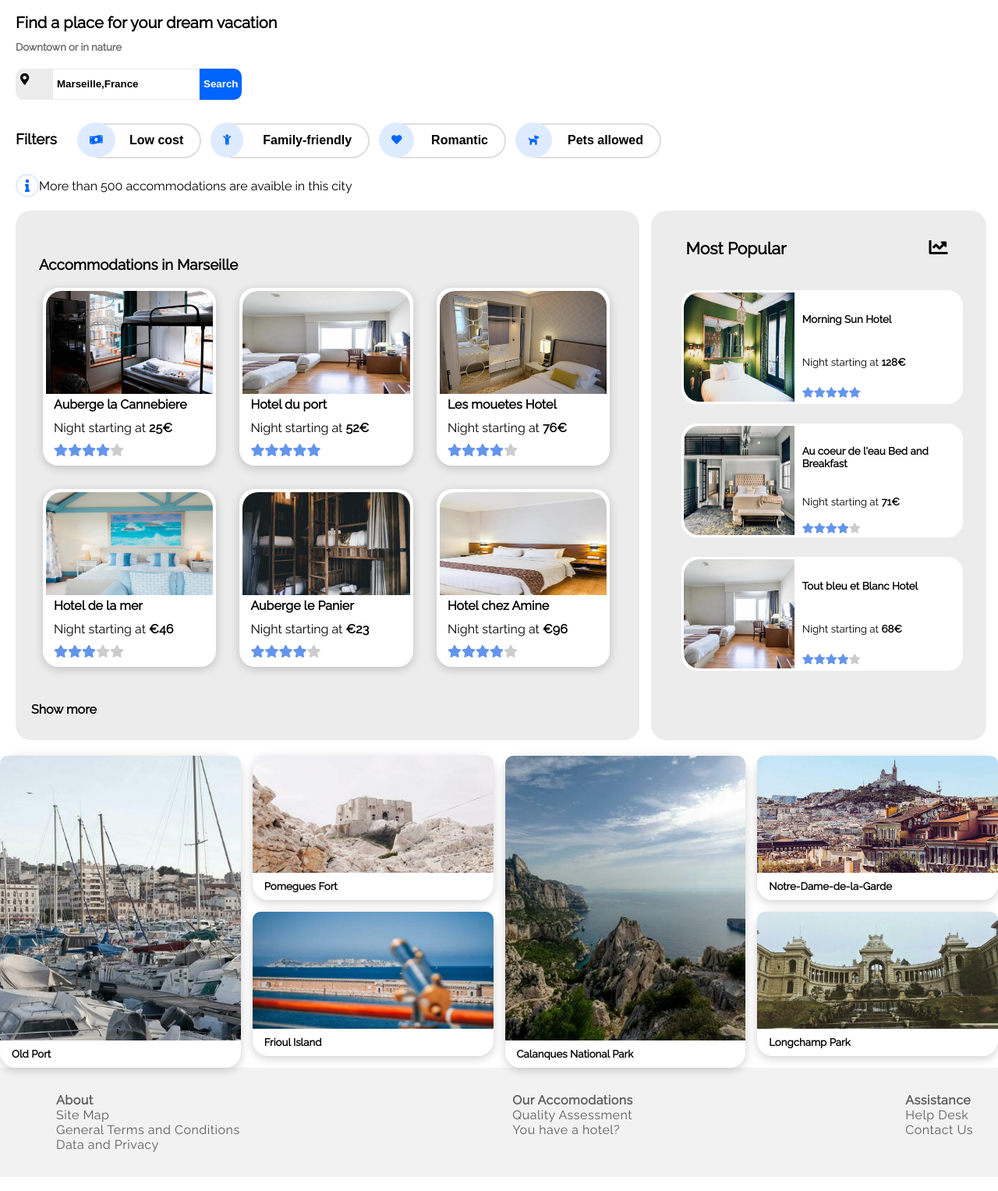
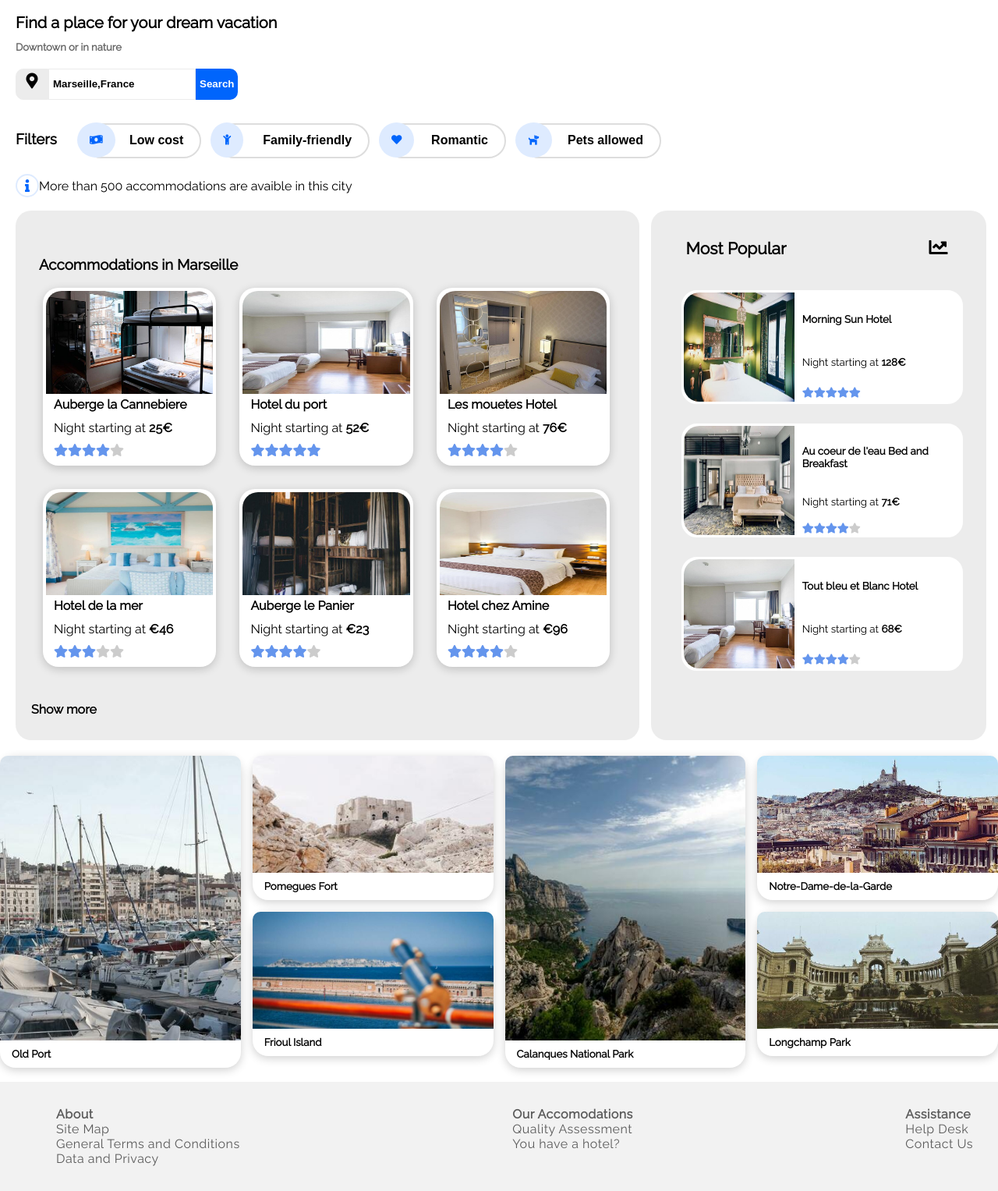
Before and after one commit to mplorex/Project_2_12092020, a plain HTML site: page index.html in a window 1280 px wide. Shown: the part 70-1597 px from the top of the page at 78% size. Drawn offline with Linux system fonts and the light colour scheme.

Commit message:
official

```diff
--- a/index.html
+++ b/index.html
@@ -25,7 +25,7 @@
       <h6>Downtown or in nature</h6>
       <!--Search Bar-->
       <form>
-        <i class="fas fa-map-marker-alt" style="width: 35px; height: 28px;"></i>
+        <i class="fas fa-map-marker-alt " style="width: 30px; height: 28px; text-align: center; font-size: 20px;"></i>
         <input class="placeholder" type="search" name="search" placeholder="Marseille,France">
         <input type="submit" value="Search">
         <i class="fas fa-search"></i>
@@ -215,7 +215,6 @@
     </div>
     </aside>
   </div>
-  <!--Activities Section-->
   <div class="d-flex flex-direction-sm-row flex-direction-column">
 		<div class="col d-flex flex-direction-column mr-sm-1">
 			<a href="#" class="card mb-1 mb-sm-0 h-100">
@@ -251,7 +250,7 @@
 		</div>
     </div>
     <!--Footers-->
-    <div class="footer">
+    <div class="footer" style="margin-top: 18px;">
     <ul class="text">
         <li> <strong> About </strong> </li>
         <li> Site Map </li>
```
